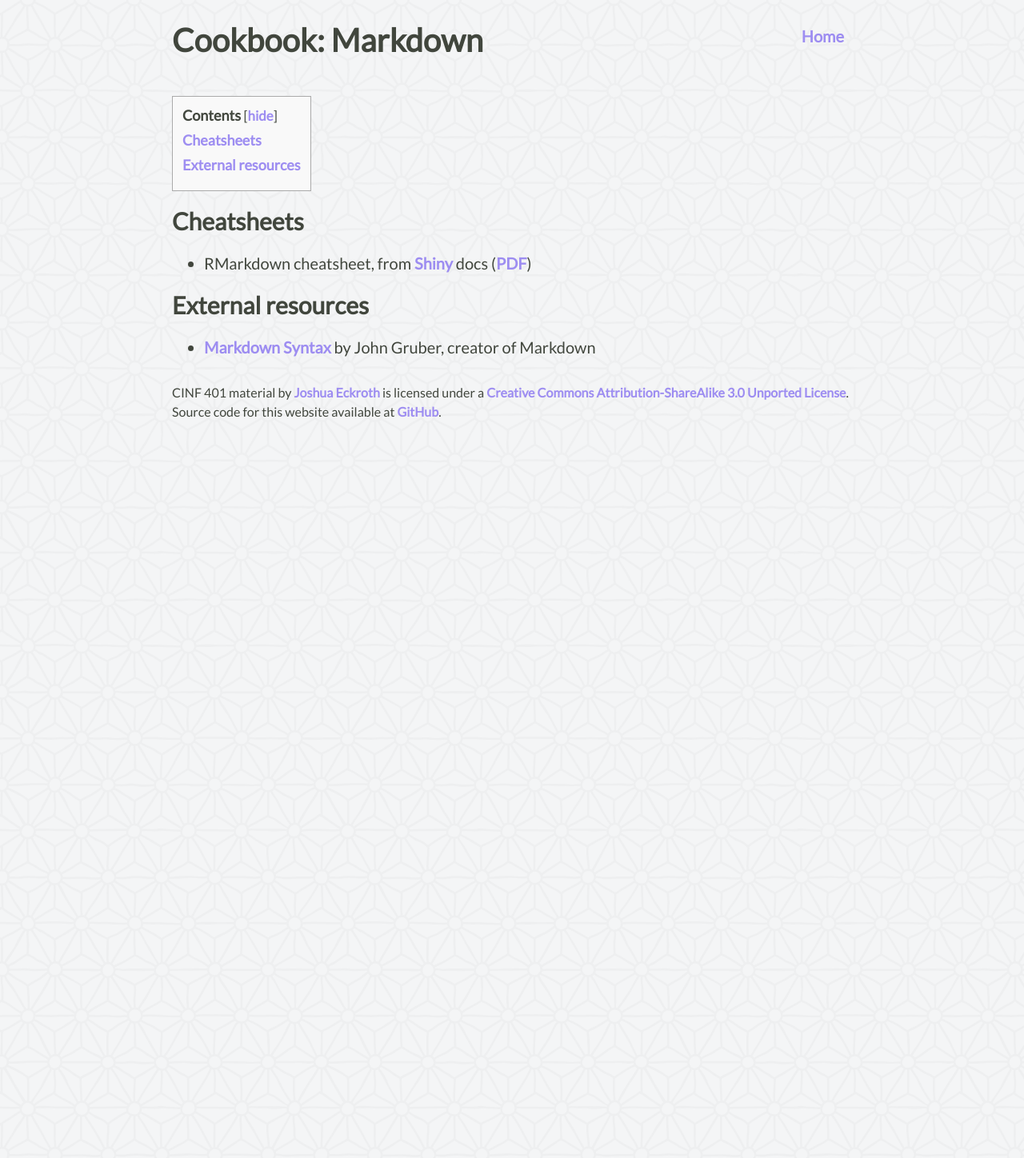
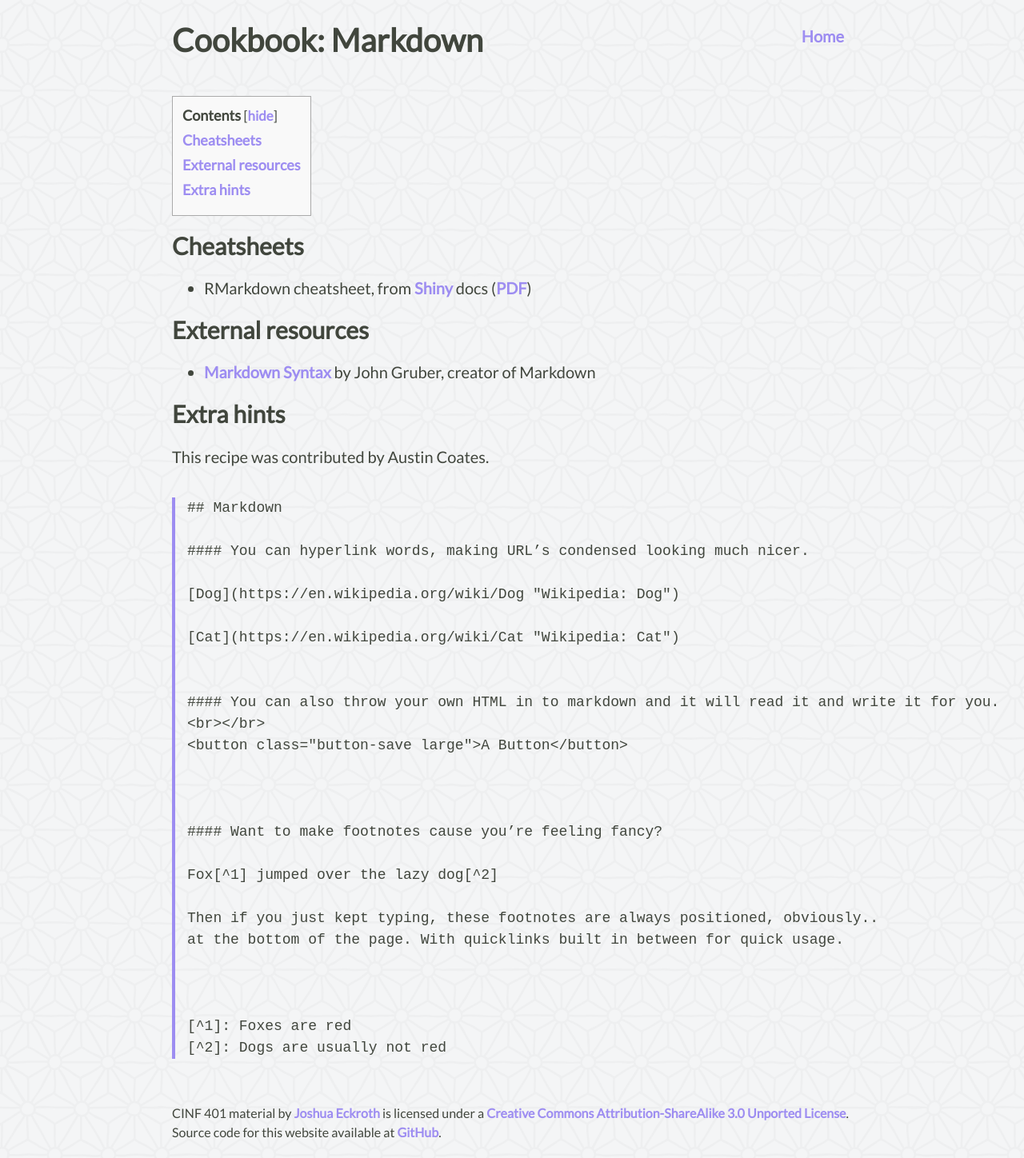
Before and after one commit to joshuaeckroth/cinf401-website, a Jekyll site: the page built from cookbook/markdown.markdown, in a window 1280 px wide. Shown: the whole page at 80% size. Built offline with Jekyll 4.4.1, drawn with Linux system fonts in a browser that asks for light colours; before the commit the page ends 900 px from its top, so only the background shows below that.

Commit message:
Added cookbook recipe

````diff
--- a/cookbook/markdown.markdown
+++ b/cookbook/markdown.markdown
@@ -12,3 +12,36 @@
 ## External resources
 
 - [Markdown Syntax](https://daringfireball.net/projects/markdown/syntax) by John Gruber, creator of Markdown
+
+## Extra hints
+
+This recipe was contributed by Austin Coates.
+
+```
+## Markdown
+
+#### You can hyperlink words, making URL’s condensed looking much nicer.
+
+[Dog](https://en.wikipedia.org/wiki/Dog "Wikipedia: Dog")
+
+[Cat](https://en.wikipedia.org/wiki/Cat "Wikipedia: Cat")
+
+
+#### You can also throw your own HTML in to markdown and it will read it and write it for you.
+<br></br>
+<button class="button-save large">A Button</button>
+
+
+
+#### Want to make footnotes cause you’re feeling fancy?
+
+Fox[^1] jumped over the lazy dog[^2]
+
+Then if you just kept typing, these footnotes are always positioned, obviously..
+at the bottom of the page. With quicklinks built in between for quick usage.
+
+
+
+[^1]: Foxes are red
+[^2]: Dogs are usually not red
+```
````
